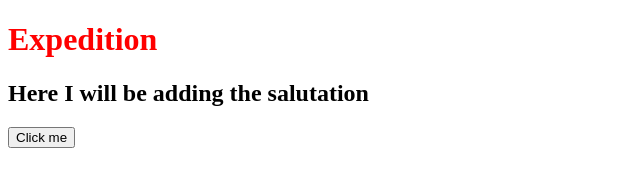
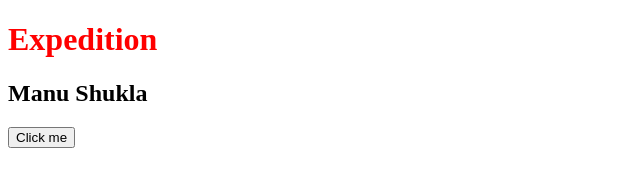
Before and after one commit to sitanshu29/Git-learning-locAL, a plain HTML site: page index.html in a window 1280 px wide. Shown: the whole page, without its empty margins (0-640 px from the left). Drawn offline with Linux system fonts and the light colour scheme.

Commit message:
Changed Salutation to Manu

```diff
--- a/index.html
+++ b/index.html
@@ -12,7 +12,7 @@
 		<h1 class="heading1"> Expedition </h1>
     </header>
 
-    <h2 id="hello">Here I will be adding the salutation</h2>
+    <h2 id="hello">Manu Shukla</h2>
     <button id="click" onclick="click()">Click me</button>
     <script src="js/app.js"></script>
 </body>
```
